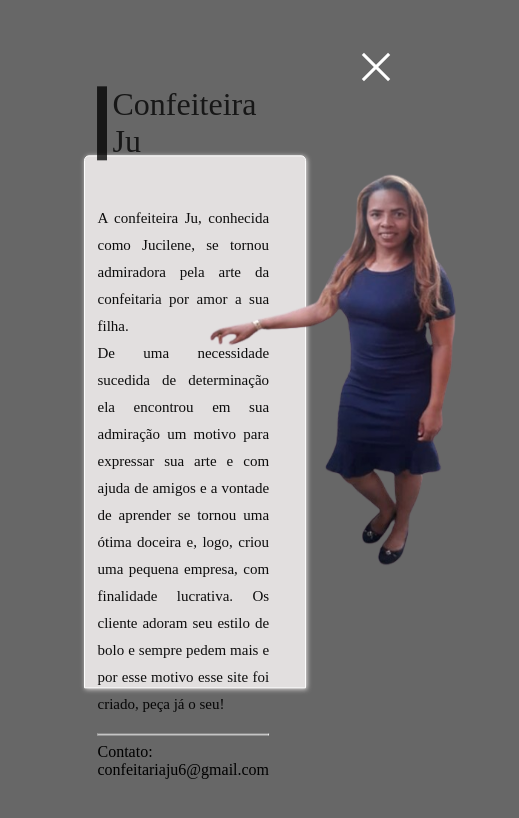
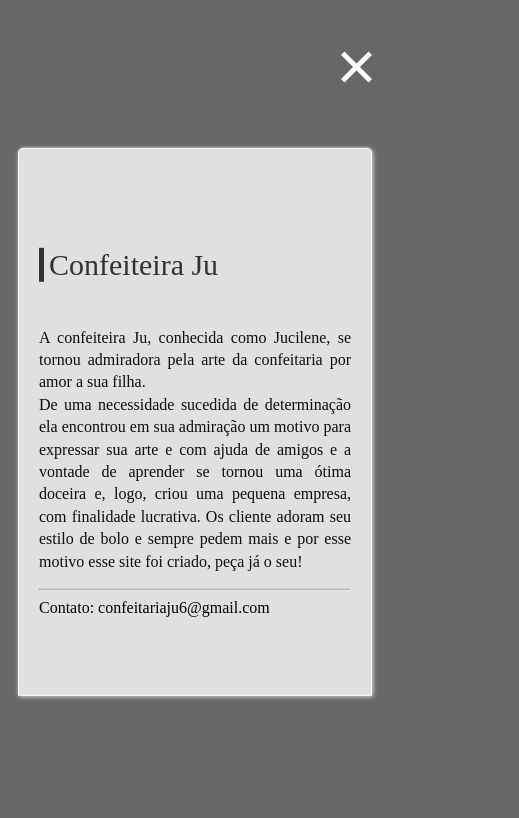
Before and after one commit to AbiOliver/Projeto-Bolos, a plain HTML site: page Sobre.html in a window 390 px wide. Shown: the whole page, 519 px wide, since content can reach past the window. Drawn offline with nearby package versions, Linux system fonts and the light colour scheme.

Commit message:
adicionando a página sobre

```diff
--- a/Sobre.html
+++ b/Sobre.html
@@ -59,20 +59,62 @@ div#imagem img{
 .material-symbols-outlined{
     font-size: 50px;
     color: white;
+    font-weight: bold;
     display: block;
     position: fixed;
     left: 90%;
     top: 5%;
 }
+.material-symbols-outlined a{
+    color: white;
+    text-decoration: none;
+}
+.material-symbols-outlined a:hover{
+    color: rgba(255, 255, 255, 0.511);
+}
+/* págine sobre */
+@media(max-width: 800px) {
+    main.sobre{
+    width: 80%;
+    padding: 20px;
+    }
+    main h1{
+    padding-left: 5px;
+    border-left: 5px solid;
+    text-align: left;
+    color: rgba(0, 0, 0, 0.775);
+    font-weight: 100;
+    font-size: 30px;
+}
+main p{
+    color: rgba(0, 0, 0, 0.945);
+    font-weight: 300;
+    font-size: 10px;
+    line-height: 1.4;
+    text-align: justify;
+    display: flex;
+    font-size: 16px;
+}
+div#imagem img{
+    display: none;
+}
+.material-symbols-outlined{
+    font-size: 50px;
+    color: white;
+    font-weight: bolder;
+    display: block;
+    position: fixed;
+    left: 85%;
+    top: 5%;
 
+}
+}
     </style>
 </head>
-<body onclick=" clickChess()" >
-    <span class="material-symbols-outlined" >
-        close
-        </span>
+<body >
+    <span class="material-symbols-outlined" > <a href="index.html" target="_parent">close</a>
+    </span>
     <main class="sobre" >
-
         <div>
             <h1>
                 Confeiteira Ju
@@ -88,17 +130,5 @@ div#imagem img{
         </div>
 
     </main>
-
-    <script>
-        function clickChess(){
-            if(chess.style.display=='block'){
-
-                    chess.style.display ='none'
-                }else{
-                    chess.style.display='block'
-                }
-
-        }
-    </script>
 </body>
 </html>
--- a/estilos/style.css
+++ b/estilos/style.css
@@ -52,20 +52,14 @@ iframe{
     background-color: rgba(255, 255, 255, 0.442);
     z-index: 2;
 }
-.material-symbols-outlined{
-    font-size: 50px;
-    color: white;
-    display: block;
-    position: fixed;
-    left: 90%;
-    top: 5%;
-}
+
 header img{
             height: 72px;
             border: 2px solid rgba(0, 0, 0, 0.041);
             box-shadow: 1px 1px 1px rgba(19, 17, 17, 0.425);
             border-radius: 50%;
 }
+
  header{
     display:flex;
     flex-direction:row ;
@@ -136,7 +130,7 @@ main{
 main img{
     max-height: 330px;
     max-width: 330px;
-
+   z-index: -1;
 }
 
 .principal{
@@ -293,6 +287,7 @@ input[type="reset"]:hover{
 #feedback{
     display: none;
     justify-content: right;
+
 }
 #feedback input[type="text"]{
     width: 300px;
--- a/index.html
+++ b/index.html
@@ -8,7 +8,7 @@
 
     <link rel="shortcut icon" href="imagens/Bolos Da Ju.png" type="image/x-icon">
     <link href="https://fonts.googleapis.com/icon?family=Material+Icons"rel="stylesheet">
-    <link rel="stylesheet" href="https://fonts.googleapis.com/css2?family=Material+Symbols+Outlined:opsz,wght,FILL,GRAD@20..48,100..700,0..1,-50..200" />
+
     <link rel="stylesheet" href="estilos/style.css" >
     <link rel="stylesheet" href="estilos/style2.css" >
 
@@ -57,11 +57,15 @@
                     <a href="#contato">Contato</a>
 
                     <a href="#" onclick="clickSobre()">Sobre</a>
-                    <iframe src="Sobre.html" frameborder="0" id="itens4">
-                        <span class="material-symbols-outlined" >
-                            close
-                            </span>
-                    </iframe>
+
+
+
+
+
+                            <iframe src="Sobre.html" frameborder="0" id="itens4">
+                            </iframe>
+
+
 
 
                     <a href="#" onclick="clickFeed()" id="feed">Feedback</a>
@@ -244,16 +248,16 @@
                 itens4.style.display = 'block'
             }
         }
-        function clickChess(){
-            if(itens4.style.display=='none'){
 
-                    itens4.style.display ='block'
-                }else{
-                    itens4.style.display='none'
-                }
 
+        function clickFechar(){
+        if(fechar.style.display == 'block'){
+           fechar.style.display = 'none'
+        }else{
+            fechar.style.display = 'none'
         }
+    }
+    </script>
 
-    </script>
 </body>
 </html>
```
Also changed, not shown: estilos/style2.css (+8 -1 lines).
